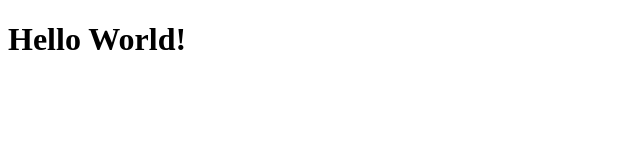
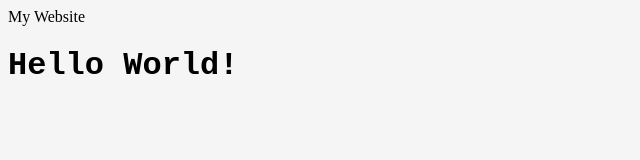
Before and after one commit to JustEddie/hosting-a-website-on-github, a plain HTML site: page index.html in a window 1280 px wide. Shown: the whole page, without its empty margins (0-640 px from the left). Drawn offline with Linux system fonts and the light colour scheme.

Commit message:
add style.css, connect to index.html

```diff
--- a/index.html
+++ b/index.html
@@ -4,6 +4,7 @@
     <meta charset="UTF-8">
     <meta http-equiv="X-UA-Compatible" content="IE=edge">
     <meta name="viewport" content="width=device-width, initial-scale=1.0">
+    <link rel="stylesheet" href="style.css"
     <title>My Website</title>
 </head>
 <body>
--- /dev/null
+++ b/style.css
@@ -0,0 +1,7 @@
+body {
+    background: #f5f5f5;
+}
+
+h1 {
+    font-family: 'Courier New', Courier, monospace;
+}
```
